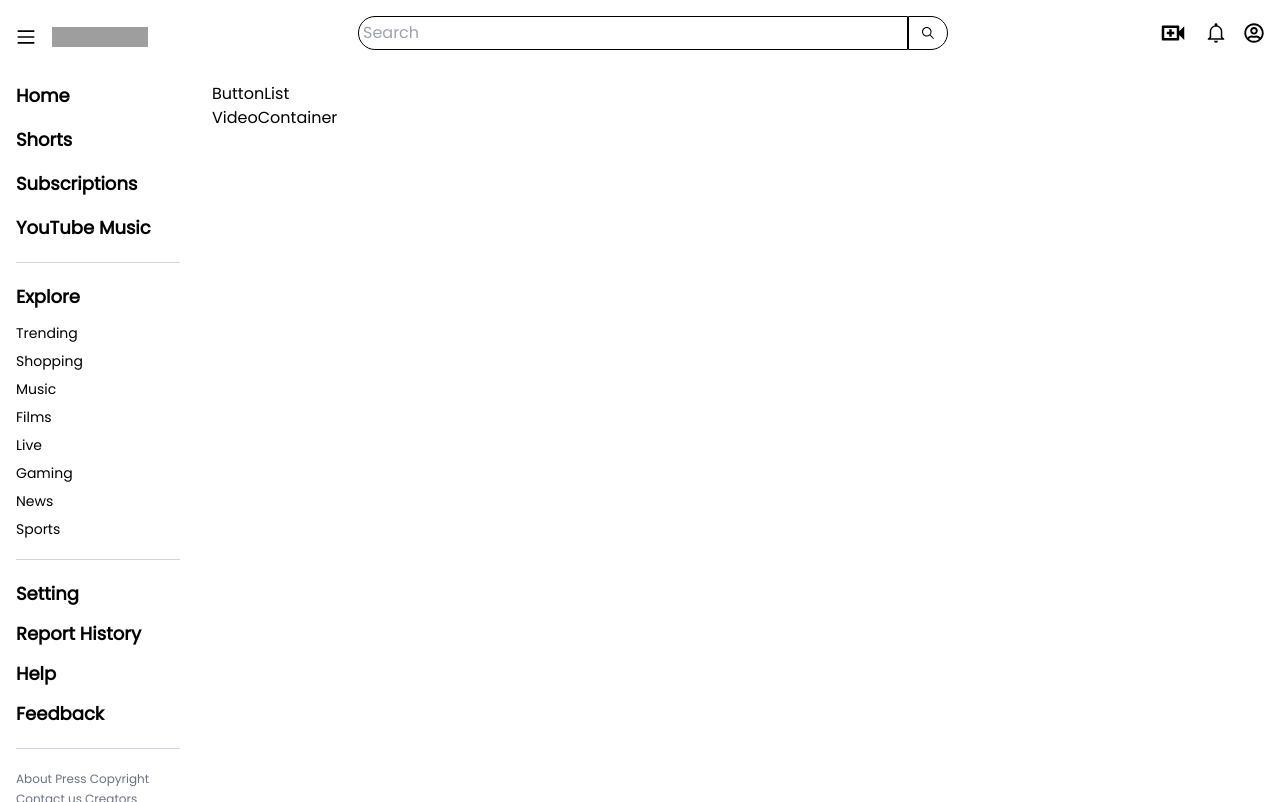
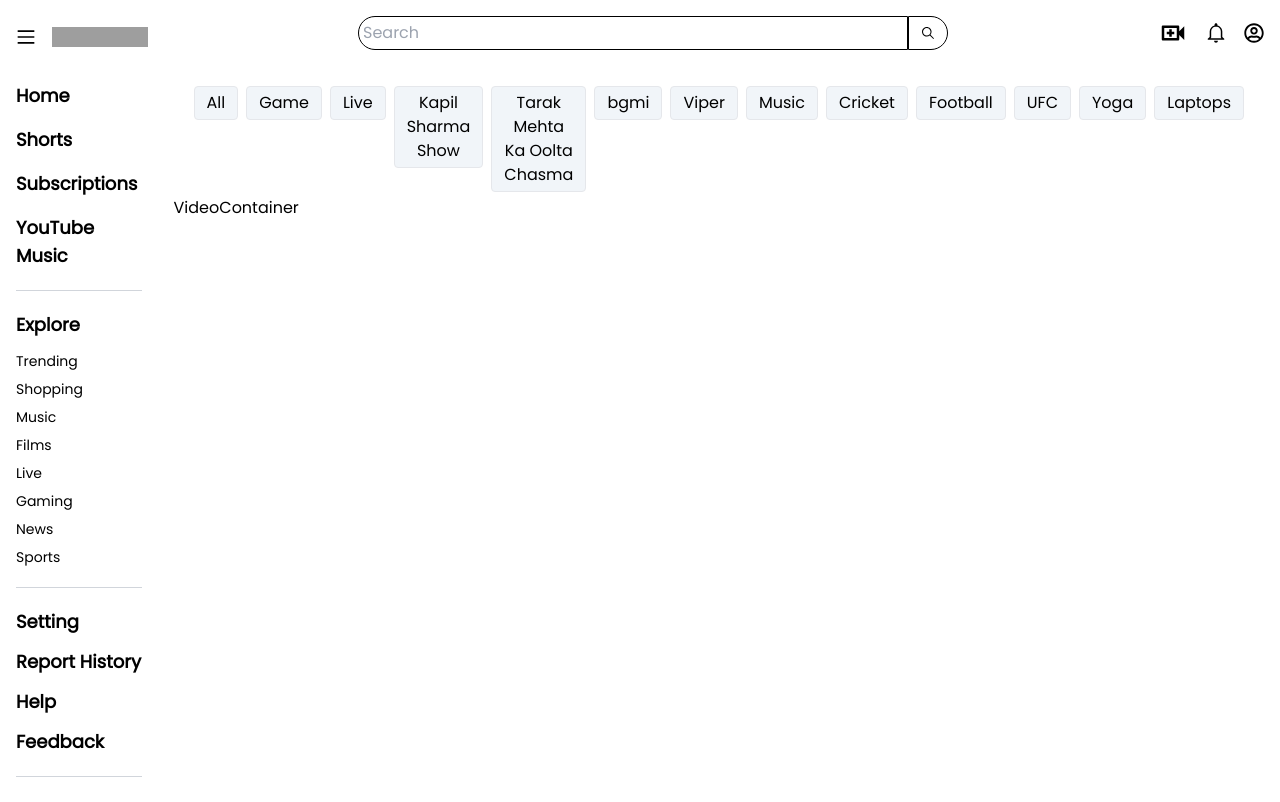
Before and after one commit to shobhit1812/youtube-clone, a React (Create React App) app: page / in a window 1280 px wide. Built offline with nearby package versions, Linux system fonts and the light colour scheme; grey boxes are pictures that could not be loaded.

Commit message:
button list implemented

```diff
--- /dev/null
+++ b/src/components/Button.js
@@ -0,0 +1,13 @@
+const Button = ({ name }) => {
+  return (
+    <div>
+      <button
+        className={`border rounded px-3 py-1 m-1 bg-slate-100 hover:bg-slate-200`}
+      >
+        {name}
+      </button>
+    </div>
+  );
+};
+
+export default Button;
--- a/src/components/ButtonList.js
+++ b/src/components/ButtonList.js
@@ -1,5 +1,14 @@
+import Button from "./Button";
+import { list } from "../utils/helper";
+
 const ButtonList = () => {
-  return <div>ButtonList</div>;
+  return (
+    <div className="flex px-4 overflow-x-scroll ">
+      {list.map((item, index) => {
+        return <Button key={index} name={item} />;
+      })}
+    </div>
+  );
 };
 
 export default ButtonList;
--- /dev/null
+++ b/src/utils/helper.js
@@ -0,0 +1,15 @@
+export const list = [
+  "All",
+  "Game",
+  "Live",
+  "Kapil Sharma Show",
+  "Tarak Mehta Ka Oolta Chasma",
+  "bgmi",
+  "Viper",
+  "Music",
+  "Cricket",
+  "Football",
+  "UFC",
+  "Yoga",
+  "Laptops",
+];
```
